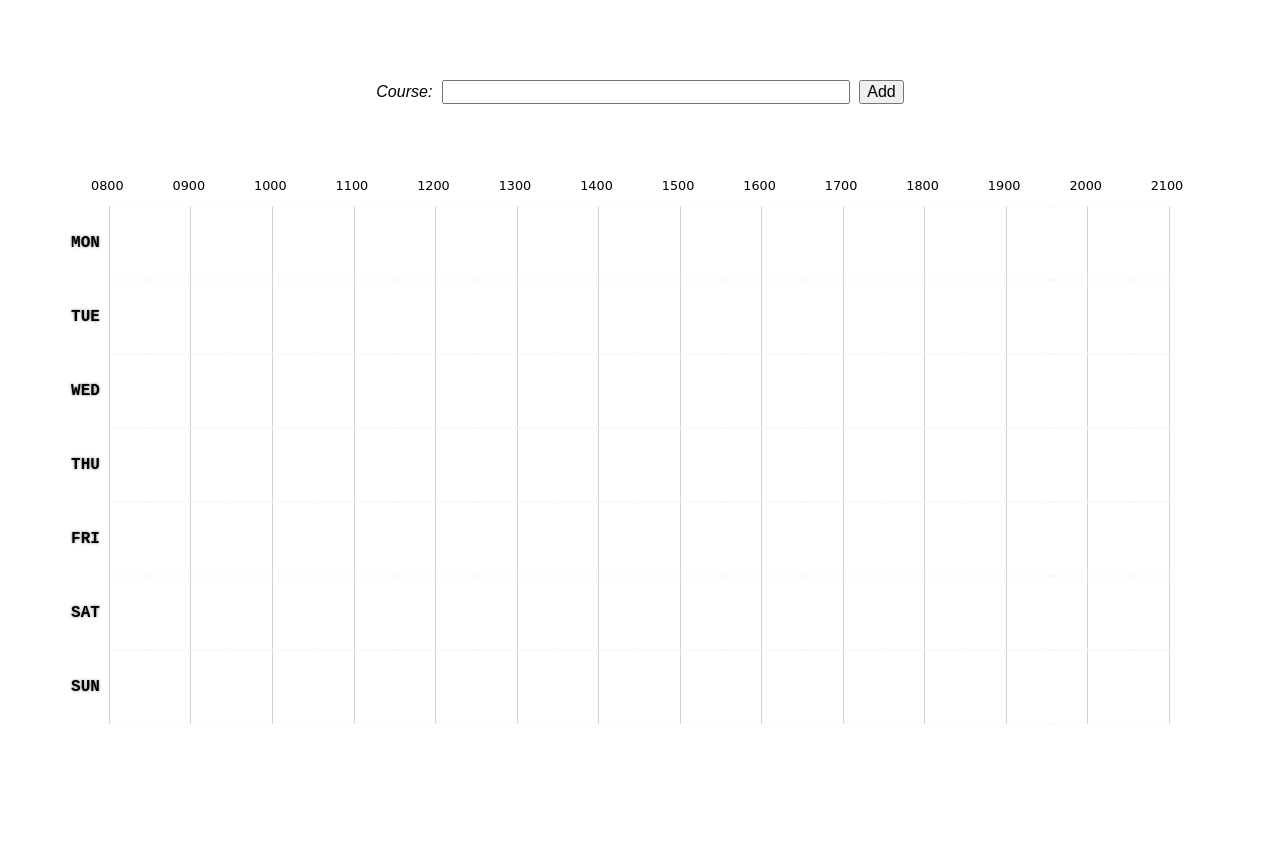
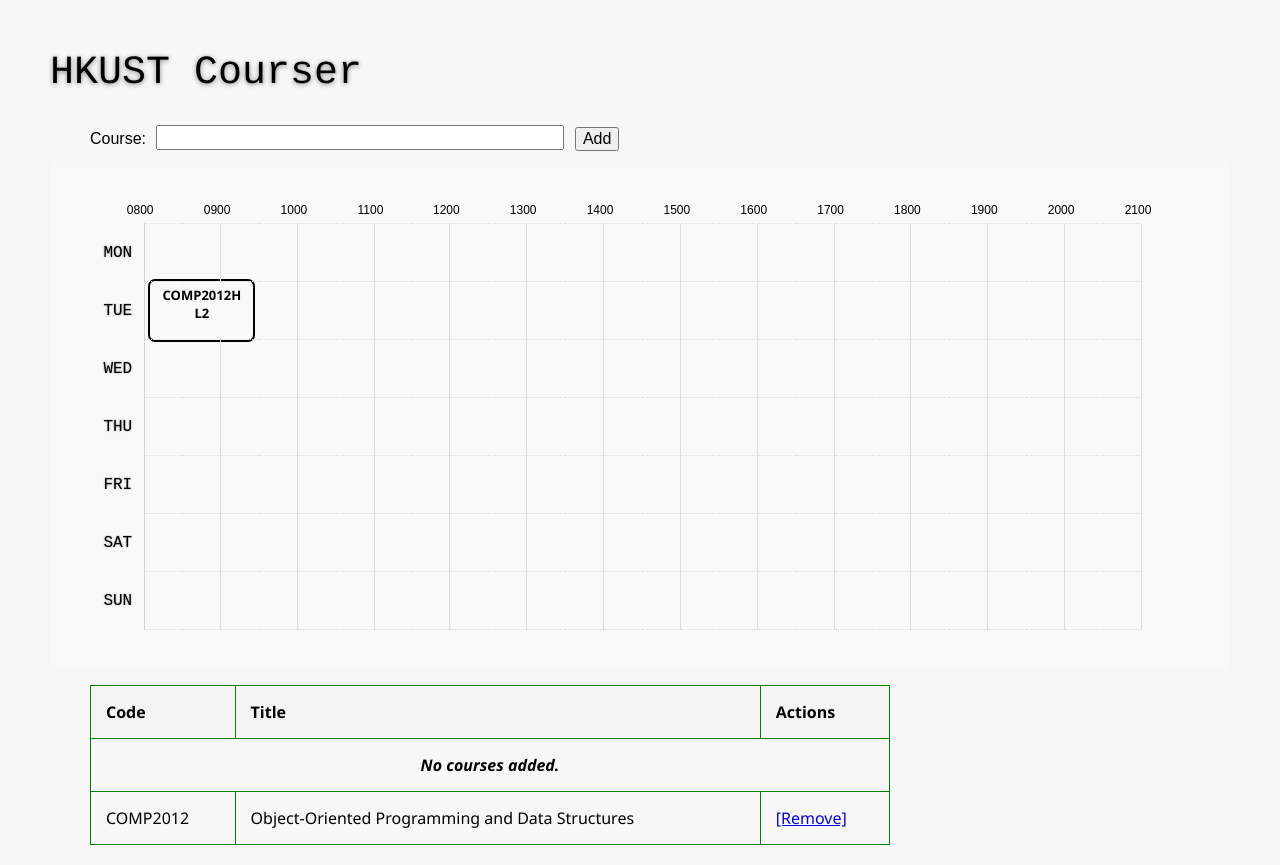
Before and after one commit to antony-hk/coust, a PHP site: page /timetable.html in a window 1280 px wide. Before the commit the page ends 724 px from the top, so only its background shows below. Run offline with PHP 8.4, Linux system fonts and the light colour scheme; some libraries are stand-ins or nearby versions.

Commit message:
Logo added. UI updated. Parser minor correction (missed modifier of sections previsouly, e.g. T1A => T1).

```diff
--- a/public_html/php/parser.inc.php
+++ b/public_html/php/parser.inc.php
@@ -226,7 +226,7 @@
 				    $contents[$keys[$coln+$shift]] = $this->parseDateTime($cols->item($coln));
 				}
 				else if ($keys[$coln+$shift]=="Section") {
-				    $pattern = "/(L|LA|T|R)[0-9]+/i";
+				    $pattern = "/(L|LA|T|R)[0-9]+[A-Z]*/i";
 				    preg_match($pattern, $cols->item($coln)->nodeValue, $matches);
 				    $contents[$keys[$coln+$shift]] = $matches[0];
 				    $pattern = "/\([0-9]{4}\)/";
--- a/public_html/timetable.html
+++ b/public_html/timetable.html
@@ -1,9 +1,10 @@
 <!DOCTYPE html>
 <html>
     <head>
-        <title>Timetable Trial</title>
+        <title>HKUST Courser</title>
         <meta charset="UTF-8">
         <meta name="viewport" content="width=device-width, initial-scale=1.0">
+        <link rel="shortcut icon" href="logo.ico" />
         <script src="//ajax.googleapis.com/ajax/libs/jquery/1.11.1/jquery.min.js"></script>
         <link rel="stylesheet" href="//ajax.googleapis.com/ajax/libs/jqueryui/1.11.0/themes/smoothness/jquery-ui.css" />
         <script src="//ajax.googleapis.com/ajax/libs/jqueryui/1.11.0/jquery-ui.min.js"></script>
@@ -41,7 +42,31 @@
                 });
             });
 
-            // JavaScript
+            // JavaScript functions
+            function getSections(code) {
+                if (!loaded) {
+                    return null;
+                }
+                if (!data.hasOwnProperty(code)) {
+                    return null;
+                }
+                var course = data[code];
+                var sections = course["sections"];
+                var types = {};
+                for (var i=0; i<sections.length; i++) {
+                    var type = sections[i]["section"].match(/[A-Za-z]+/i);
+                    if (typeof types[type] === "undefined") {
+                        types[type] = [];
+                    }
+                    types[type].push(sections[i]["section"]);
+                }
+                var keys = [];
+                for (var k in types) {
+                    keys.push(k);
+                }
+                types["types"] = keys;
+                return types;
+            }
             function addCourse() {
                 if (!loaded) {
                     alert("Please try again later as data is still loading...");
@@ -58,11 +83,6 @@
             }
         </script>
         <style>
-            #container {
-                text-align: center;
-                width: 1200px;
-                margin: 0 auto;
-            }
             .ui-autocomplete {
                 font-size: 15px;
                 width: 400px;
@@ -70,65 +90,92 @@
                 max-height: 200px;
                 overflow-y: auto;
                 overflow-x: hidden;
+                font-family: Optima, Segoe, "Segoe UI", Candara, Calibri, Arial, sans-serif;
+            }
+            body {
+                background: #f7f7f7;
+                font-size: 16px;
+                font-family:  "Segoe UI", Segoe, Optima, Arial, sans-serif;
+            }
+            #container {
+                text-align: center;
+                width: 1200px;
+                margin: 20px auto;
+            }
+            #logo {
+                margin: 50px 0px 30px 10px;
+                text-align: left;
+                font-size: 40px;
+                font-family: Rockwell, "Courier Bold", Courier, Georgia, Times, "Times New Roman", serif;
+                text-shadow: 0px 1px 5px gray;
+                cursor: default;
             }
             #add {
                 width: 400px;
-                margin: 0 5px;
+                margin: 0px 6px;
+                font-family: Optima, Segoe, "Segoe UI", Candara, Calibri, Arial, sans-serif;
             }
             #addform {
-                margin: 80px 0px 10px 0px;
-                font-family: sans-serif;
+                margin: 0px 0px;
+                font-family: "Century Gothic", CenturyGothic, AppleGothic, sans-serif;
                 font-size: 16px;
-                font-style: italic;
+                text-align: left;
+                padding-left: 50px;
+            }
+            #addform input[type="button"] {
+                font-family: "Century Gothic", CenturyGothic, AppleGothic, sans-serif;
             }
             #timetable_wrapper {
-                margin: 30px;
+                background: #F9F9F9;
+                margin: 10px;
+                padding: 5px 50px 40px 50px;
                 cursor: default;
-                -webkit-touch-callout: none;
-                -webkit-user-select: none;
-                -khtml-user-select: none;
-                -moz-user-select: none;
-                -ms-user-select: none;
-                user-select: none;
+            }
+            #timetable {
+                border-collapse: collapse;
             }
             #timetable td {
-                height: 70px;
+                height: 55px;
                 text-align: center;
-                padding: 1px 0px;
+                padding: 1px 1px;
             }
             #timetable th {
                 border-right: 1px lightgray solid;
                 padding-right: 8px;
                 font-family: Courier New;
                 width: 30px;
-                background: white;
-                text-shadow: 0px 0px 3px gray;
+                background: #F9F9F9;
+                text-shadow: 0px 0px 2px gray;
+                font-weight: normal;
             }
             #timetable td {
-                width: 40px;
+                width: 60px;
             }
-            #timetable tbody:hover {
+            #timetable tbody {
 
             }
-            .Mo, .Tu, .We, .Th, .Fr, .Su, .Sa {
+            .days:hover {
+                background: #f8f8f8;
+            }
+            #Mo, #Tu, #We, #Th, #Fr, #Su, #Sa {
 
             }
             .h08, .h09, .h10, .h11, .h12, .h13, .h14, .h15, .h16, .h17, .h18, .h19, .h20 {
 
             }
             .m00 {
-                border-right: 1px transparent solid;
+                border-left: 1px #ddd solid;
             }
             .m30 {
-                border-right: 1px lightgray solid;
+                border-right: 1px #ddd solid;
             }
             .m00, .m30 {
-                border-top: 1px whitesmoke dotted;
-                border-bottom: 1px whitesmoke dotted;
+                border-top: 1px #ddd dotted;
+                border-bottom: 1px #ddd dotted;
             }
             td.time {
-                font-family: cursive;
-                font-size: 0.8em;
+                font-family: "Avant Garde", Avantgarde, "Century Gothic", CenturyGothic, "AppleGothic", sans-serif;
+                font-size: 12px;
             }
             td.alt {
                 border-right: 1px transparent solid;
@@ -140,23 +187,73 @@
                 left: -23px;
             }
             #times {
-                background: white;
+                background: #F9F9F9;
             }
             .hover {
-                background: aliceblue;
+                background-color:  #f7f7f7;
+            }
+            .lesson {
+                overflow: hidden;
+                height: 90%;
+                width: 90%;
+                margin: 2px auto;
+                border: 2px solid;
+                padding: 5px 1px;
+                -webkit-border-radius: 7px;
+                border-radius: 7px;
+                text-align: center;
+                font-weight: bold;
+                font-size: 13px;
+                font-family: "Segoe UI", Frutiger, "Frutiger Linotype", "Dejavu Sans", "Helvetica Neue", Arial, sans-serif;
+                cursor: no-drop;
+            }
+            .draggable {
+                cursor: move;
+            }
+            .hidden {
+                 display: none;
+            }
+            .noselect {
+                -webkit-touch-callout: none;
+                -webkit-user-select: none;
+                -khtml-user-select: none;
+                -moz-user-select: none;
+                -ms-user-select: none;
+                user-select: none;
+            }
+            #timetable_controls {
+                border-collapse: collapse;
+                text-align: left;
+                width: 800px;
+                margin: 15px 50px;
+            }
+            #timetable_controls th {
+                background: #f3f3f3;
+            }
+            #timetable_controls td, #timetable_controls th {
+                border: 1px green solid;
+                padding: 15px;
+            }
+            #none {
+                text-align: center;
+                font-weight: bold;
+                font-style: italic;
             }
         </style>
     </head>
     <body>
     <div id="container">
+        <div id="logo" class="noselect">
+            <span>HKUST Courser</span>
+        </div>
         <div class="ui-widget" id="addform">
             <form onsubmit="return addCourse()">
-            <label for="add">Course: </label>
+            <label for="add" class="noselect">Course: </label>
             <input type="text" id="add" />
             <input type="button" value="Add" onclick="addCourse()" />
             </form>
         </div>
-        <div id="timetable_wrapper">
+        <div id="timetable_wrapper" class="noselect">
             <table id="timetable" cellspacing="0" cellpadding="0">
                 <colgroup></colgroup>
                 <colgroup span="2"></colgroup>
@@ -204,7 +301,8 @@
                     <td class="time"><div class="timediv">2100</div></td>
                     </tr>
                 </tbody>
-                <tbody id="Mo">
+                <tbody id="Mo" class="days">
+                    <tr>
                     <th>MON</th>
                     <td class="h08 m00"></td>
                     <td class="h08 m30"></td>
@@ -232,12 +330,14 @@
                     <td class="h19 m30"></td>
                     <td class="h20 m00"></td>
                     <td class="h20 m30"></td>
+                    </tr>
                 </tbody>
-                <tbody id="Tu">
+                <tbody id="Tu" class="days">
+                    <tr>
                     <th>TUE</th>
-                    <td class="h08 m00"></td>
-                    <td class="h08 m30"></td>
-                    <td class="h09 m00"></td>
+                    <td class="h08 m00" colspan="3"><div class="lesson draggable">COMP2012H<br/>L2</div></td>
+                    <td class="h08 m30 hidden"></td>
+                    <td class="h09 m00 hidden"></td>
                     <td class="h09 m30"></td>
                     <td class="h10 m00"></td>
                     <td class="h10 m30"></td>
@@ -261,8 +361,10 @@
                     <td class="h19 m30"></td>
                     <td class="h20 m00"></td>
                     <td class="h20 m30"></td>
+                    </tr>
                 </tbody>
-                <tbody id="We">
+                <tbody id="We" class="days">
+                    <tr>
                     <th>WED</th>
                     <td class="h08 m00"></td>
                     <td class="h08 m30"></td>
@@ -290,8 +392,10 @@
                     <td class="h19 m30"></td>
                     <td class="h20 m00"></td>
                     <td class="h20 m30"></td>
+                    </tr>
                 </tbody>
-                <tbody id="Th">
+                <tbody id="Th" class="days">
+                    <tr>
                     <th>THU</th>
                     <td class="h08 m00"></td>
                     <td class="h08 m30"></td>
@@ -319,8 +423,10 @@
                     <td class="h19 m30"></td>
                     <td class="h20 m00"></td>
                     <td class="h20 m30"></td>
+                    </tr>
                 </tbody>
-                <tbody id="Fr">
+                <tbody id="Fr" class="days">
+                    <tr>
                     <th>FRI</th>
                     <td class="h08 m00"></td>
                     <td class="h08 m30"></td>
@@ -348,8 +454,10 @@
                     <td class="h19 m30"></td>
                     <td class="h20 m00"></td>
                     <td class="h20 m30"></td>
+                    </tr>
                 </tbody>
-                <tbody id="Sa">
+                <tbody id="Sa" class="days">
+                    <tr>
                     <th>SAT</th>
                     <td class="h08 m00"></td>
                     <td class="h08 m30"></td>
@@ -377,8 +485,10 @@
                     <td class="h19 m30"></td>
                     <td class="h20 m00"></td>
                     <td class="h20 m30"></td>
+                    </tr>
                 </tbody>
-                <tbody id="Su">
+                <tbody id="Su" class="days">
+                    <tr>
                     <th>SUN</th>
                     <td class="h08 m00"></td>
                     <td class="h08 m30"></td>
@@ -406,7 +516,21 @@
                     <td class="h19 m30"></td>
                     <td class="h20 m00"></td>
                     <td class="h20 m30"></td>
+                    </tr>
                 </tbody>
+            </table>
+        </div>
+        <div>
+            <table id="timetable_controls">
+                <tr>
+                    <th>Code</th>
+                    <th>Title</th>
+                    <th>Actions</th>
+                </tr>
+                <tr id="none">
+                    <td colspan="3">No courses added.</td>
+                </tr>
+                <tr><td>COMP2012</td><td>Object-Oriented Programming and Data Structures</td><td><a href="#">[Remove]</a></td></tr>
             </table>
         </div>
     </div>
```
Also changed, not shown: public_html/logo.ico (added).
